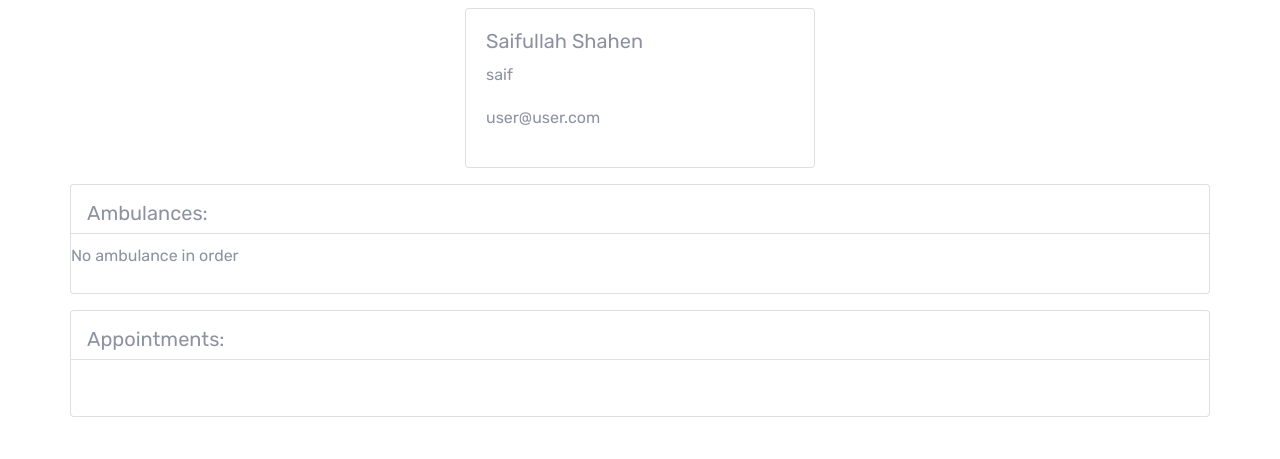
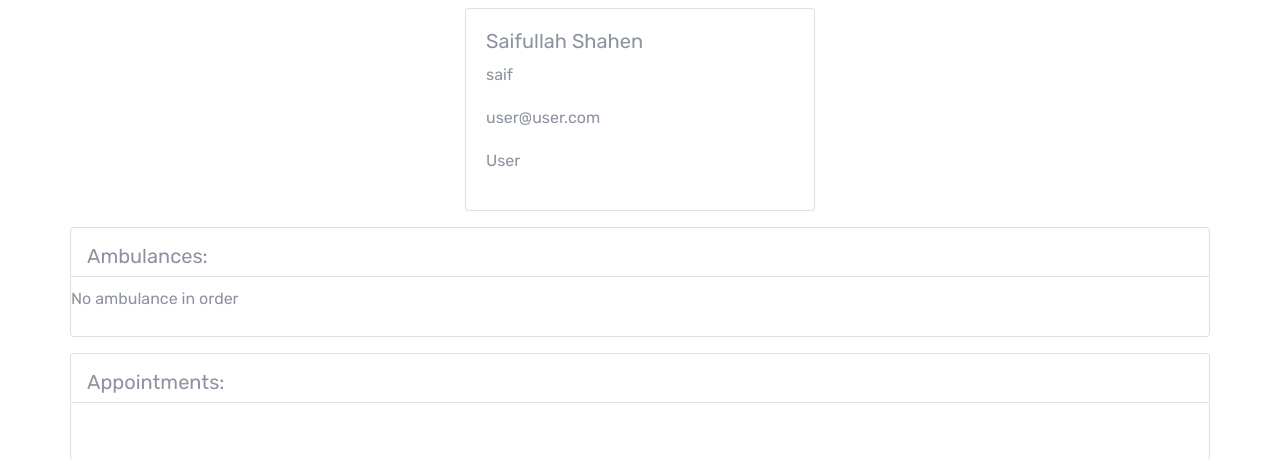
Before and after one commit to shahriar350/djangoMedicare, a Django app: page /user/ in a window 1280 px wide. Shown: the part 74-533 px from the top of the page. Run offline with Django 3.2, Linux system fonts and the light colour scheme; a user stored in the database is signed in; data that the repository does not hold is empty; some libraries are stand-ins or nearby versions; some web fonts are replaced.

Commit message:
template update

```diff
--- a/Frontend/templates/user.html
+++ b/Frontend/templates/user.html
@@ -9,6 +9,15 @@
                         <h5>{{ user.first_name }} {{ user.last_name }}</h5>
                         <p>{{ user.username }}</p>
                         <p>{{ user.email }}</p>
+                        {% if user.is_staff %}
+                            <p>Staff</p>
+                        {% else %}
+                            {% if user.is_superuser %}
+                                <p>Admin</p>
+                            {% else %}
+                                <p>User</p>
+                            {% endif %}
+                        {% endif %}
                     </div>
                 </div>
             </div>
@@ -47,7 +56,8 @@
                 <div class="row card-body">
                     {% for appointment in appointments %}
                         <div class="col-md-3 col-6">
-                        <img src="{{ appointment.doctor.image.url }}" alt="{{ appointment.doctor.name.title }}" width="100%">
+                            <img src="{{ appointment.doctor.image.url }}" alt="{{ appointment.doctor.name.title }}"
+                                 width="100%">
                             <p class="p-0 m-0">{{ appointment.doctor.name.title }}</p>
                             <p class="p-0 m-0">{{ appointment.time.ctime }}</p>
                         </div>
```
Lines whose indentation alone changed are shown as unchanged.
